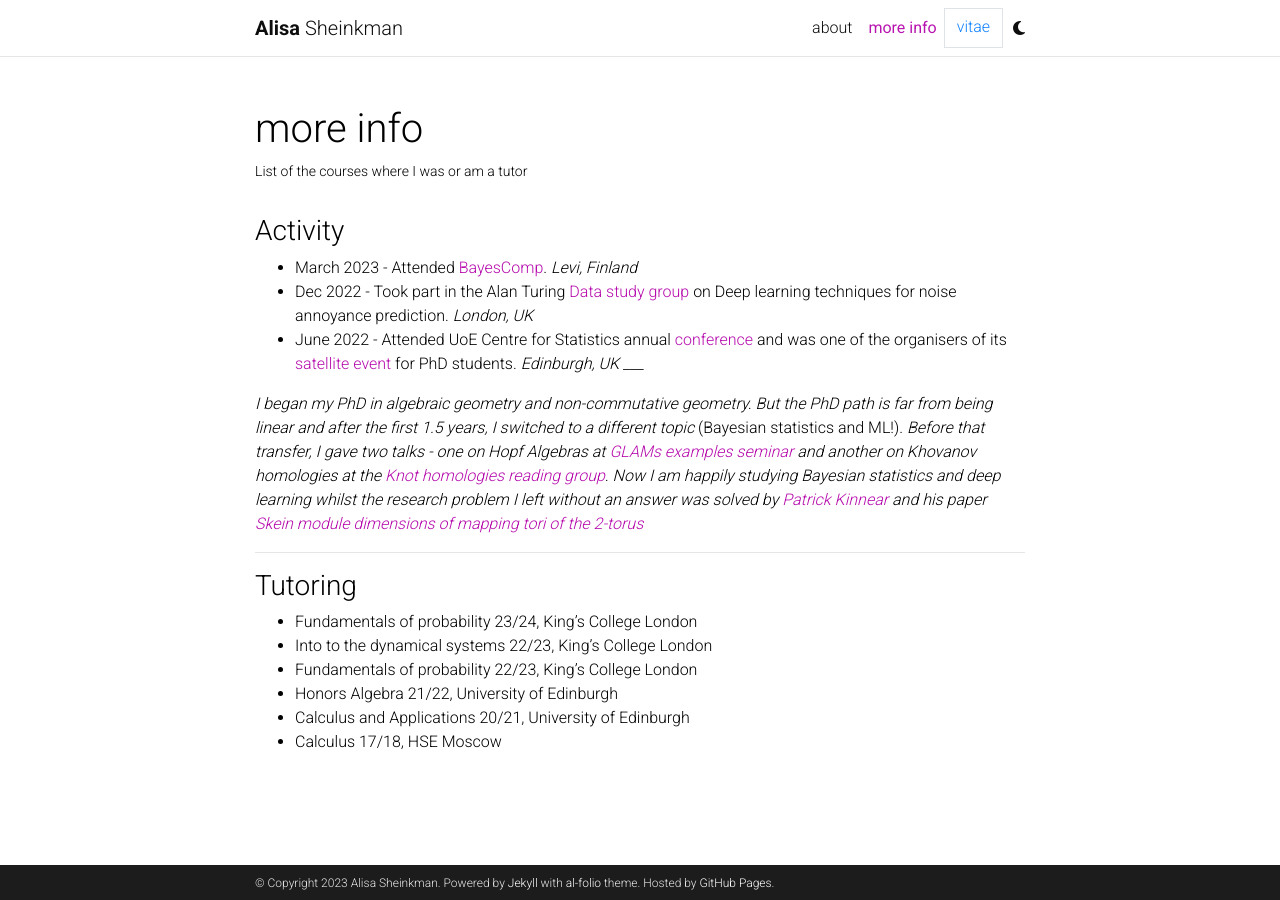
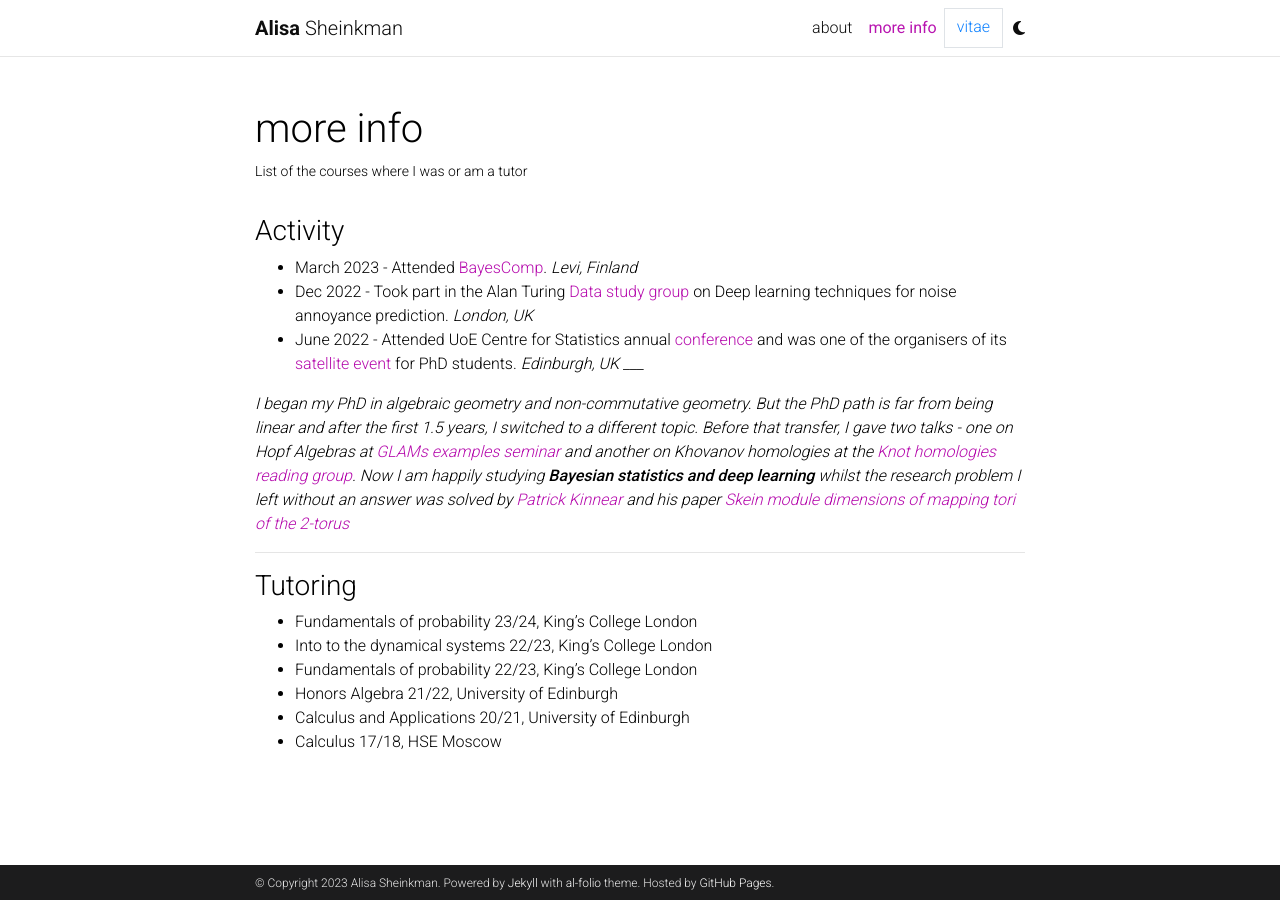
Before and after one commit to sheinkmana/sheinkmana.github.io, a Jekyll site: the page built from _pages/more.md, in a window 1280 px wide. Built offline with Jekyll 4.4.1, drawn with Linux system fonts in a browser that asks for light colours; comment, search, counter and statistics services are not loaded; a style sheet for code colours, icons or effects is not loaded.

Commit message:
Update more.md

```diff
--- a/_pages/more.md
+++ b/_pages/more.md
@@ -12,7 +12,7 @@
 - June 2022 - Attended UoE Centre for Statistics annual [conference](https://centreforstatistics.maths.ed.ac.uk/cfs/events/the-cfs-annual-conference/cfsc-2022) and was one of the organisers of its [satellite event](https://centreforstatistics.maths.ed.ac.uk/cfs/events/the-cfs-annual-conference/cfs-phd-student-day-2022) for PhD students. *Edinburgh, UK*
 ___
 
-*I began my PhD in algebraic geometry and non-commutative geometry.  But the PhD path is far from being linear and after the first 1.5 years, I switched to a different topic* (Bayesian statistics and ML!). *Before that transfer, I gave two talks - one on Hopf Algebras at [GLAMs examples seminar](https://www.glams.org/2020-cohort/examples-seminar) and another on Khovanov homologies at the [Knot homologies reading group](https://sites.google.com/site/psafronov/notes/knot-homology). Now I am happily studying Bayesian statistics and deep learning whilst the research problem I left without an answer was solved by [Patrick Kinnear](https://www.maths.ed.ac.uk/~s1524448/) and his paper [Skein module dimensions of mapping tori of the 2-torus](https://arxiv.org/abs/2304.07332)*
+*I began my PhD in algebraic geometry and non-commutative geometry.  But the PhD path is far from being linear and after the first 1.5 years, I switched to a different topic. Before that transfer, I gave two talks - one on Hopf Algebras at [GLAMs examples seminar](https://www.glams.org/2020-cohort/examples-seminar) and another on Khovanov homologies at the [Knot homologies reading group](https://sites.google.com/site/psafronov/notes/knot-homology). Now I am happily studying **Bayesian statistics and deep learning** whilst the research problem I left without an answer was solved by [Patrick Kinnear](https://www.maths.ed.ac.uk/~s1524448/) and his paper [Skein module dimensions of mapping tori of the 2-torus](https://arxiv.org/abs/2304.07332)*
 
 
 ---
```
